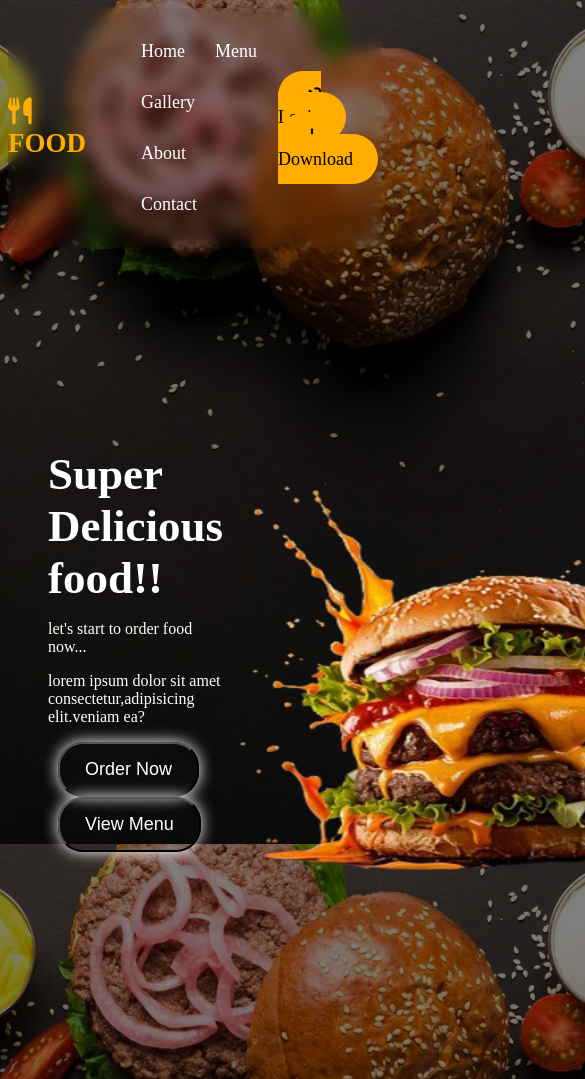
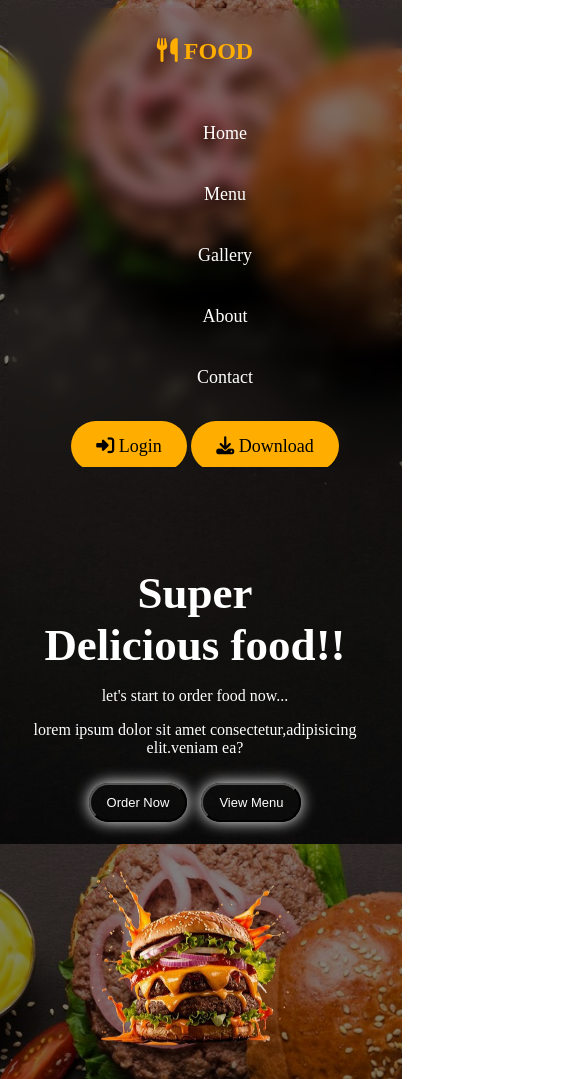
Before and after one commit to eng-aseel21/food-website-project, a plain HTML site: page index.html in a window 390 px wide. Shown: the top 1079 px of the page, 585 px wide, since content can reach past the window. Drawn offline with Linux system fonts and the light colour scheme.

Commit message:
Make website responsive and apply style enhancements

```diff
--- a/style.css
+++ b/style.css
@@ -99,3 +99,70 @@ div.login a:hover{
         transform: translateX(0px);
     }
  }
+ @media (max-width: 991px) {
+  nav {
+    flex-direction: column;
+    padding: 10px;
+    text-align: center;
+  }
+
+  nav ul {
+    display: flex;
+    flex-direction: column;
+    align-items: center;
+  }
+
+  nav li {
+    margin: 10px 0;
+  }
+
+  div.login {
+    margin-top: 10px;
+  }
+
+  div.description {
+    flex-direction: column;
+    align-items: center;
+    margin: 100px 20px;
+    text-align: center;
+  }
+
+  .desc .desc_head {
+    font-size: 35px;
+  }
+
+  .button1, .button2 {
+    margin: 10px 5px;
+    font-size: medium;
+    padding: 12px 20px;
+  }
+
+  .burger {
+    width: 300px;
+    height: auto;
+    margin-top: 20px;
+  }
+}
+
+@media (max-width: 600px) {
+  .desc .desc_head {
+    font-size: 28px;
+  }
+
+  nav h1.nav_head {
+    font-size: 1.5rem;
+  }
+
+  li a {
+    padding: 10px;
+  }
+
+  .button1, .button2 {
+    padding: 10px 16px;
+    font-size: small;
+  }
+
+  .burger {
+    width: 220px;
+  }
+}
```
